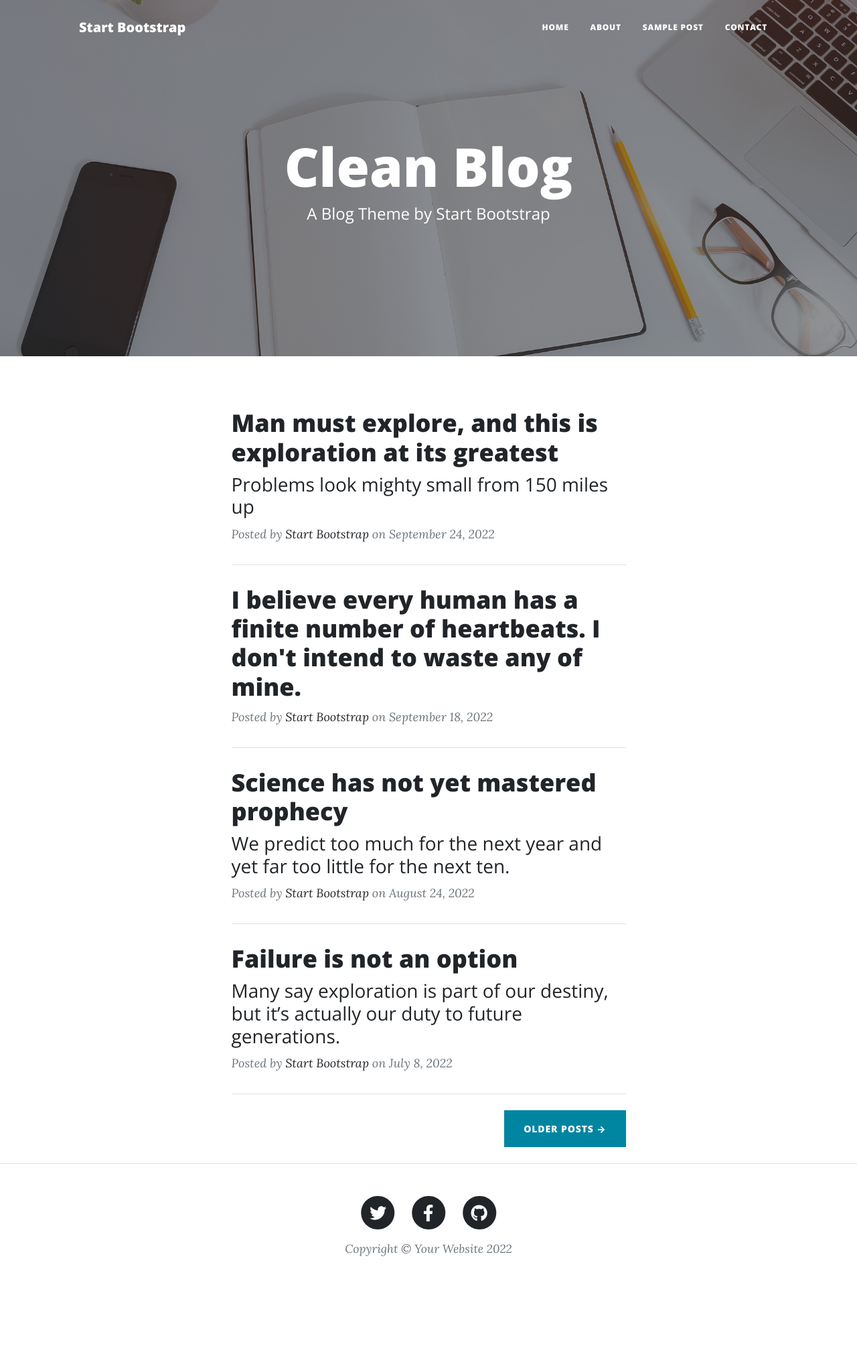
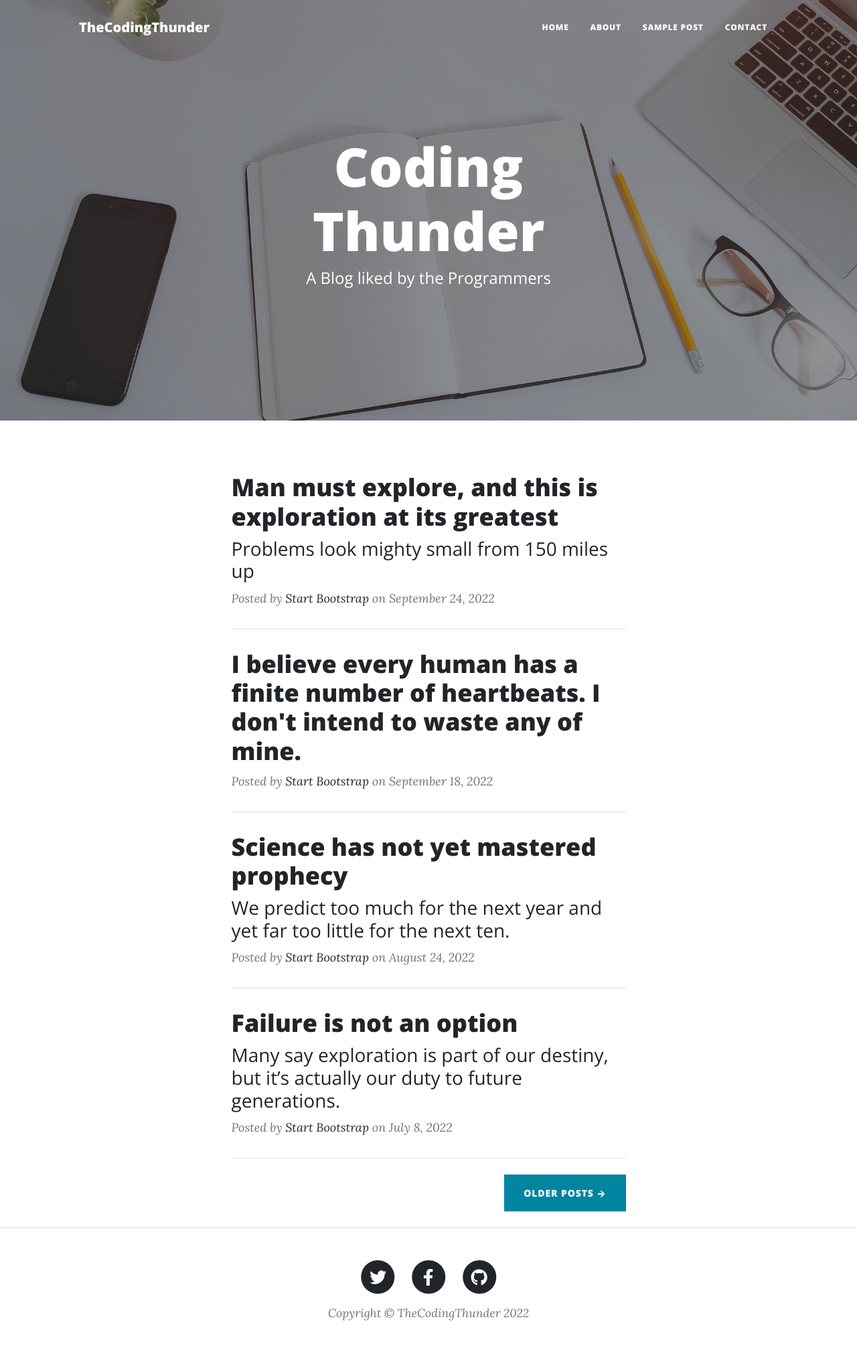
Before and after one commit to ShivangiSharma415/FlaskTut, a Flask app: page / in a window 1280 px wide. Shown: the whole page at 67% size. Before the commit the page ends 1876 px from the top, so only its background shows below. Run offline with Flask 2, Linux system fonts and the light colour scheme; some libraries are stand-ins or nearby versions.

Commit message:
Finished Flask

```diff
--- a/main.py
+++ b/main.py
@@ -1,6 +1,20 @@
-from flask import Flask, render_template
+from flask import Flask, render_template , request
+from flask_sqlalchemy import SQLAlchemy
+
 
 app = Flask(__name__)
+app.config["SQLALCHEMY_DATABASE_URI"] = 'mysql://root:@localhost/codingthunder'
+db = SQLAlchemy(app)
+
+class Contacts(db.Model):
+    sno = db.Column(db.Integer, primary_key=True)
+    name = db.Column(db.String(80), nullable=False)
+    email = db.Column(db.String(20), nullable=False)
+    phone_no = db.Column(db.String(12), nullable=False)
+    msg = db.Column(db.String(120), nullable=False)
+    date = db.Column(db.String(12), nullable=True)
+
+
 
 @app.route("/")
 def home():
@@ -14,8 +28,21 @@ def about():
 def post():
     return render_template("post.html")
 
-@app.route("/contact")
+@app.route("/contact", methods=["GET", "POST"])
 def contact():
+    if(request.method=='POST'):
+        '''Add Entry to the database'''
+        name = request.form.get('name')
+        email = request.form.get('email')
+        phone = request.form.get('phone')
+        message = request.form.get('message')
+
+        entry = Contacts(name=name, phone_no=phone, email=email, msg=message)
+        db.session.add(entry)
+        db.session.commit()
+
+
+
     return render_template("contact.html")
 
 app.run(debug=True)
--- a/templates/index2.html
+++ b/templates/index2.html
@@ -6,8 +6,8 @@
                 <div class="row gx-4 gx-lg-5 justify-content-center">
                     <div class="col-md-10 col-lg-8 col-xl-7">
                         <div class="site-heading">
-                            <h1>Clean Blog</h1>
-                            <span class="subheading">A Blog Theme by Start Bootstrap</span>
+                            <h1>Coding Thunder</h1>
+                            <span class="subheading">A Blog liked by the Programmers</span>
                         </div>
                     </div>
                 </div>
@@ -18,6 +18,9 @@
             <div class="row gx-4 gx-lg-5 justify-content-center">
                 <div class="col-md-10 col-lg-8 col-xl-7">
                     <!-- Post preview-->
+
+
+
                     <div class="post-preview">
                         <a href="post.html">
                             <h2 class="post-title">Man must explore, and this is exploration at its greatest</h2>
@@ -29,6 +32,9 @@
                             on September 24, 2022
                         </p>
                     </div>
+
+
+
                     <!-- Divider-->
                     <hr class="my-4" />
                     <!-- Post preview-->
--- a/templates/layout.html
+++ b/templates/layout.html
@@ -5,7 +5,7 @@
         <meta name="viewport" content="width=device-width, initial-scale=1, shrink-to-fit=no" />
         <meta name="description" content="" />
         <meta name="author" content="" />
-        <title>Clean Blog - Start Bootstrap Theme</title>
+        <title>The Coding Thunder</title>
 
         <link rel="icon" type="image/x-icon" href="assets/favicon.ico" />
         <!-- Font Awesome icons (free version)-->
@@ -20,7 +20,7 @@
         <!-- Navigation-->
         <nav class="navbar navbar-expand-lg navbar-light" id="mainNav">
             <div class="container px-4 px-lg-5">
-                <a class="navbar-brand" href="index.html">Start Bootstrap</a>
+                <a class="navbar-brand" href="index.html">TheCodingThunder</a>
                 <button class="navbar-toggler" type="button" data-bs-toggle="collapse" data-bs-target="#navbarResponsive" aria-controls="navbarResponsive" aria-expanded="false" aria-label="Toggle navigation">
                     Menu
                     <i class="fas fa-bars"></i>
@@ -75,7 +75,7 @@
                                 </a>
                             </li>
                         </ul>
-                        <div class="small text-center text-muted fst-italic">Copyright &copy; Your Website 2022</div>
+                        <div class="small text-center text-muted fst-italic">Copyright &copy; TheCodingThunder 2022</div>
                     </div>
                 </div>
             </div>
```
Also changed, not shown: templates/contact.html (+5 -5 lines).
